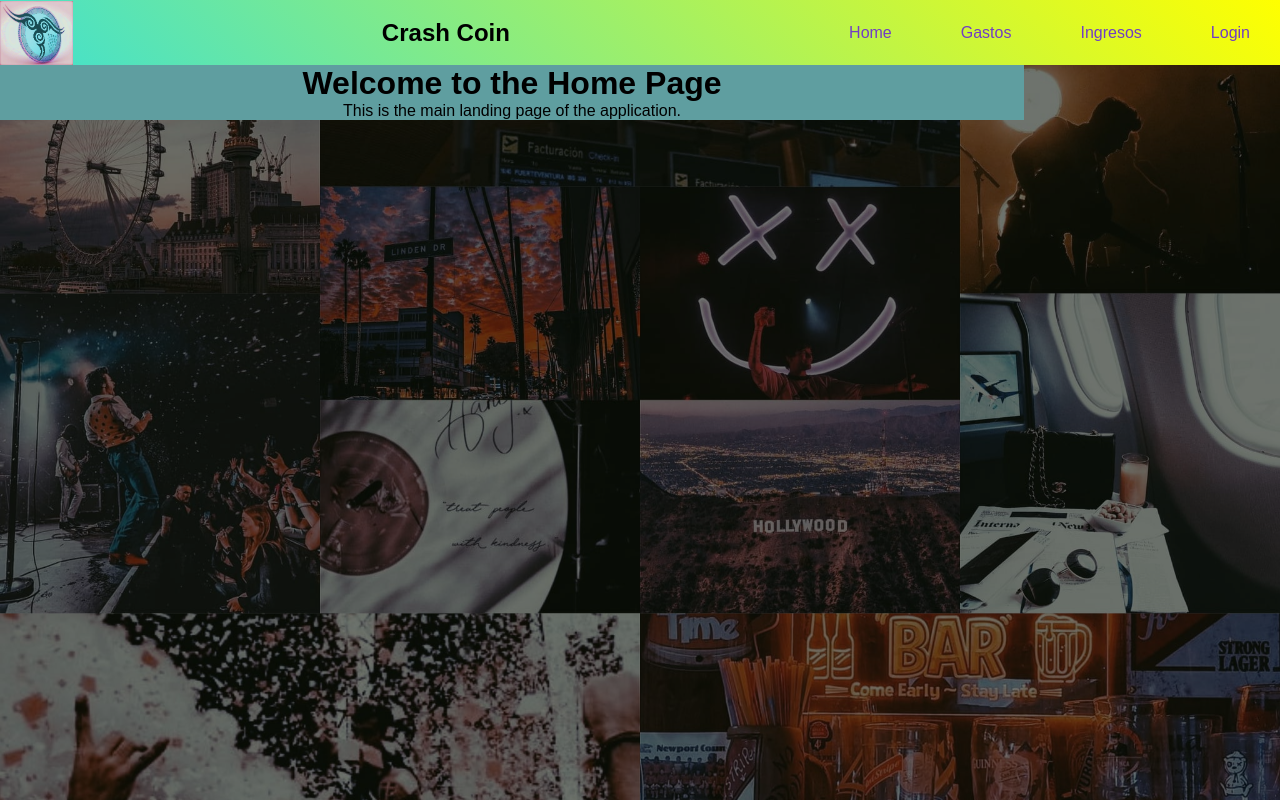
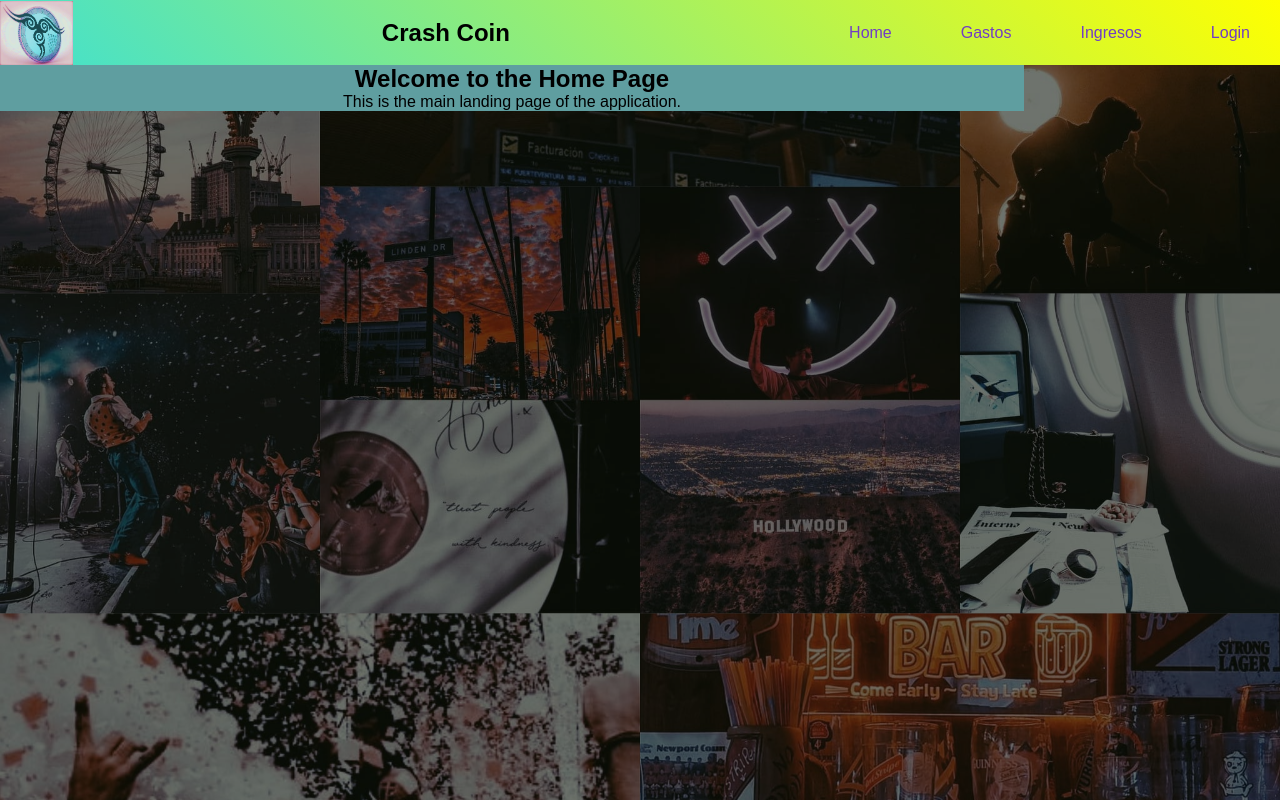
Before and after one commit to fidelChoqueDev/gestionFamily, a React (Vite) app: page / in a window 1280 px wide. Built offline with nearby package versions, Linux system fonts and the light colour scheme.

Commit message:
Add section in Home.jsx

```diff
--- a/src/pages/Home.jsx
+++ b/src/pages/Home.jsx
@@ -1,11 +1,10 @@
-import "./Home.css" // Corrected import path from
-
+import "./Home.css"
 export const Home = () => {
   return (
-    <div className="container">
+    <section className="container">
       <h1>Welcome to the Home Page</h1>
       <p>This is the main landing page of the application.</p>
-    </div>
+    </section>
 
   )
 }
```
